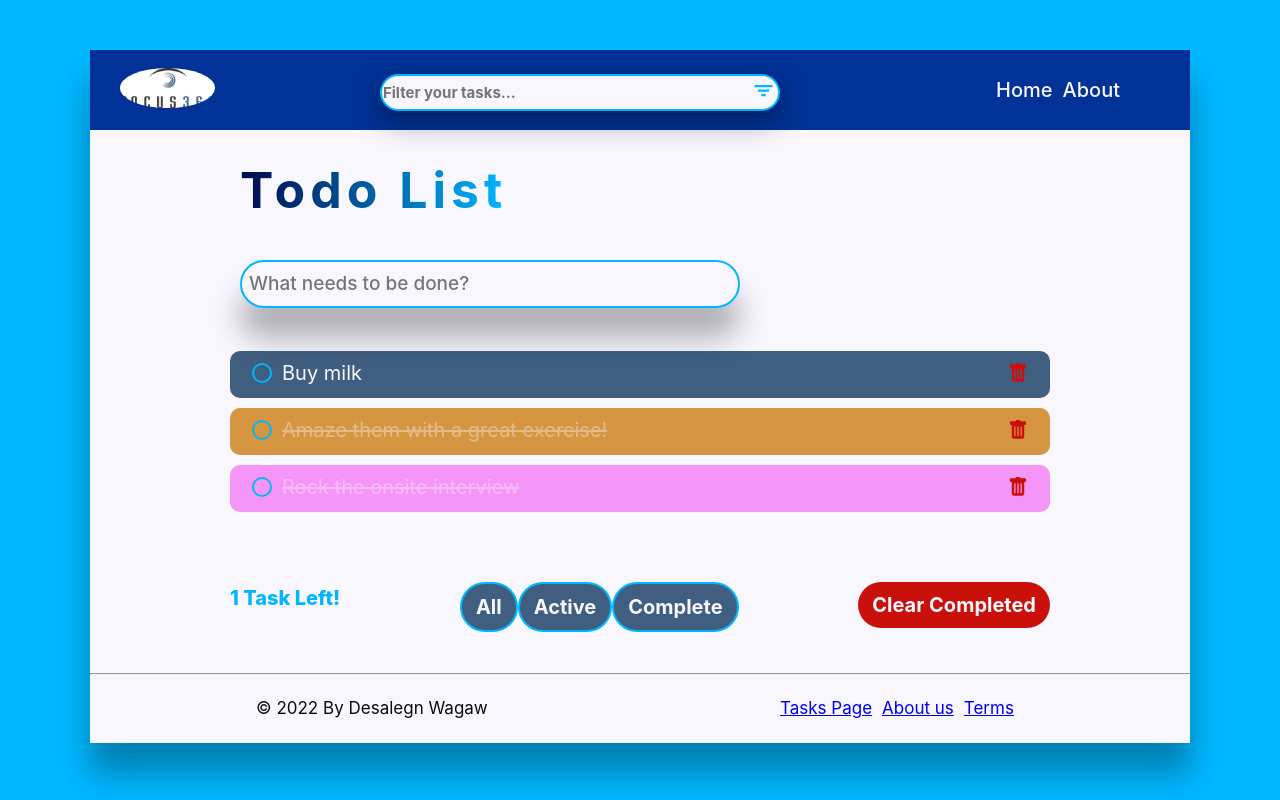
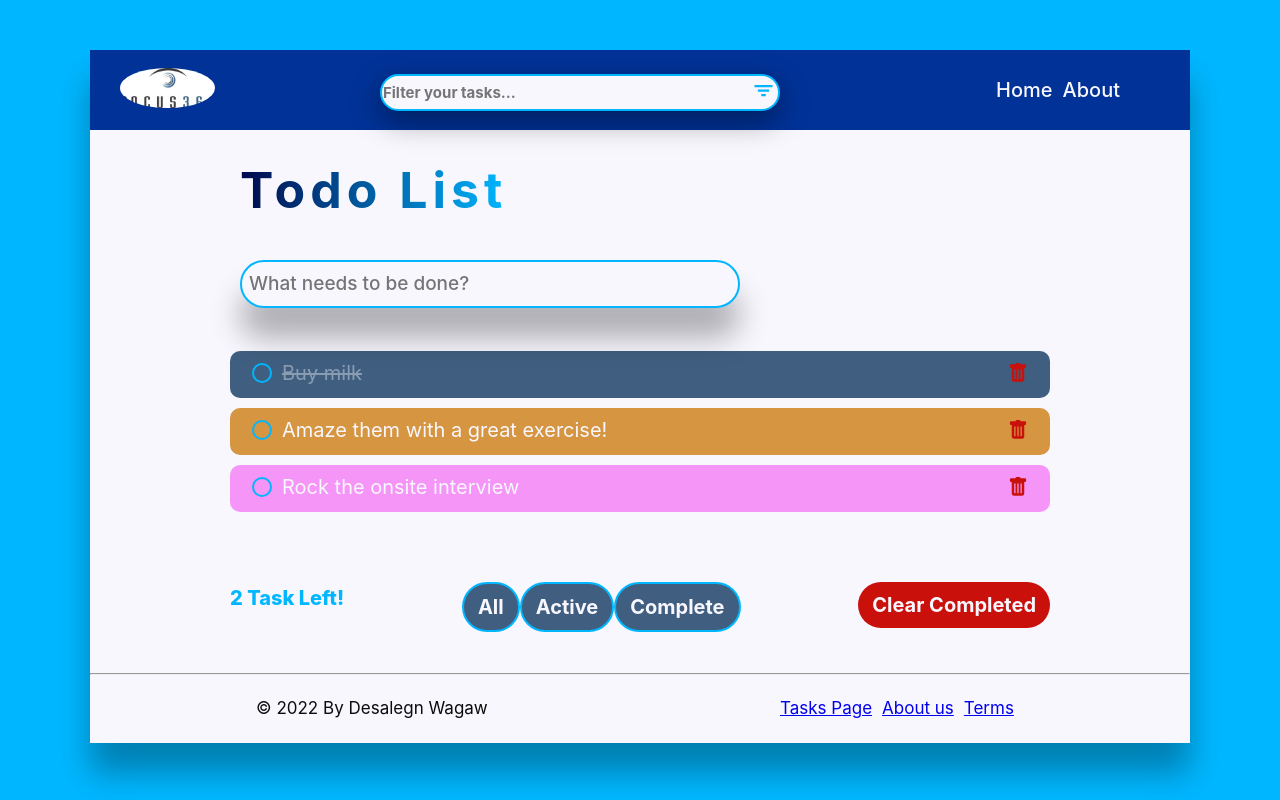
Before and after one commit to desi-123/todo-app, a React (Create React App) app: page / in a window 1280 px wide. Built offline with nearby package versions, Linux system fonts and the light colour scheme.

Commit message:
boolean change

```diff
--- a/src/data.js
+++ b/src/data.js
@@ -3,17 +3,17 @@ const data = [
   {
     id: uuid(),
     content: 'Buy milk',
+    done: true,
+  },
+  {
+    id: uuid(),
+    content: 'Amaze them with a great exercise!',
     done: false,
   },
   {
     id: uuid(),
-    content: 'Amaze them with a great exercise!',
-    done: true,
-  },
-  {
-    id: uuid(),
     content: 'Rock the onsite interview',
-    done: true,
+    done: false,
   },
 ]
 
```
